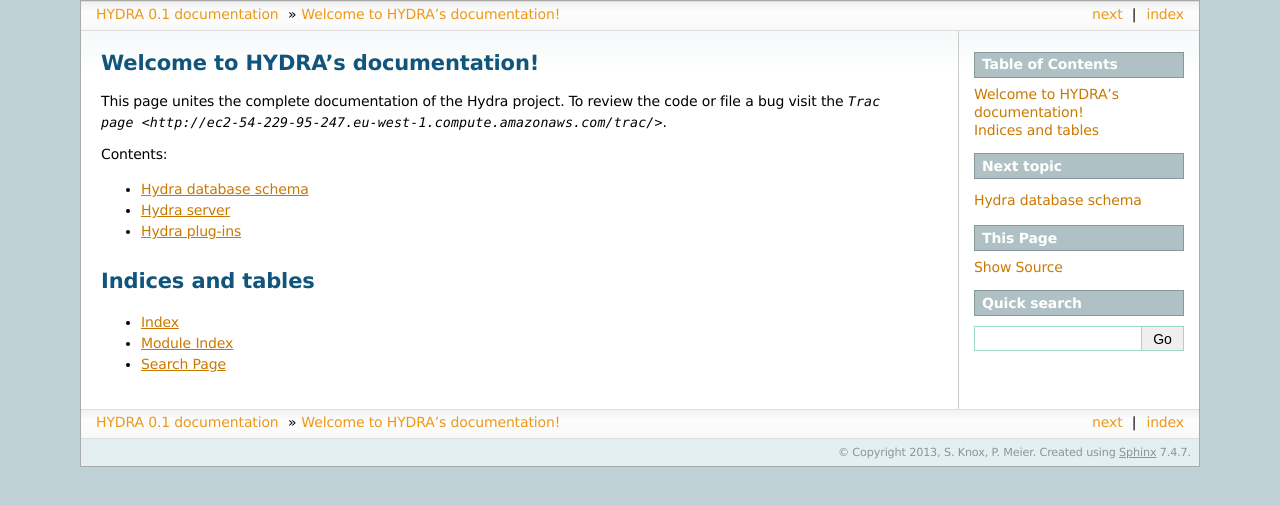
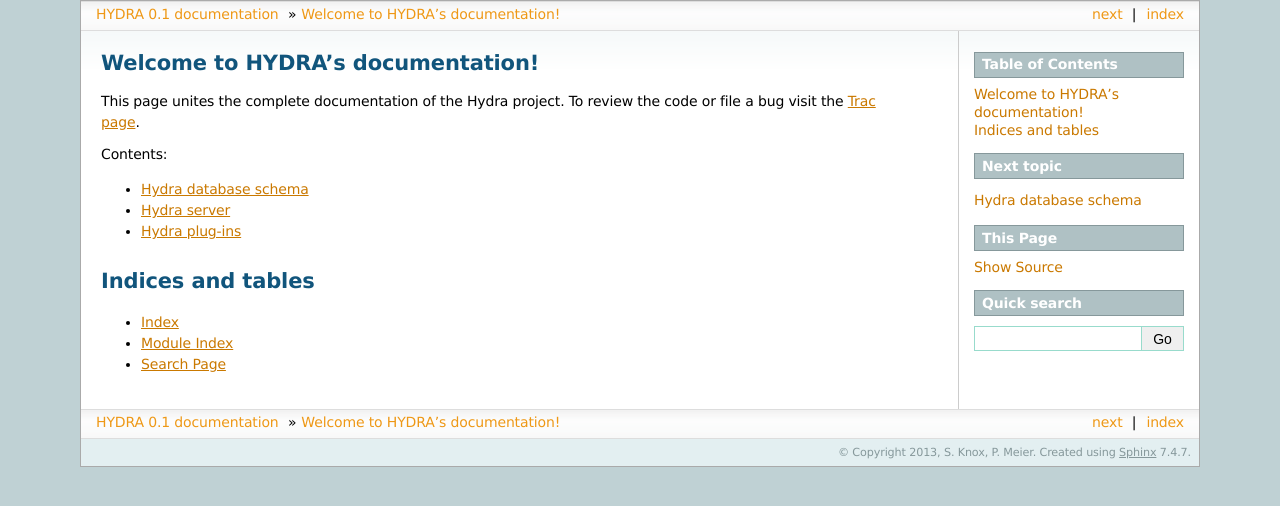
Before and after one commit to UMWRG/HydraPlatform, a Sphinx documentation site: the page built from doc/index.rst, in a window 1280 px wide. Shown: the top 506 px of the page. Built offline with Sphinx 7.4.7, drawn with Linux system fonts in a browser that asks for light colours; formulas are drawn with MathJax 3; pages that are not in the unit, such as notebooks, are missing from menus.

Commit message:
Minor update in docs.
git-svn-id: svn+ssh://ec2-54-229-95-247.eu-west-1.compute.amazonaws.com/home/svn/svnrepository/HYDRA@28 5b2e1b5e-a1f6-4386-8dd1-2f88c1042e8b

```diff
--- a/doc/index.rst
+++ b/doc/index.rst
@@ -8,7 +8,7 @@
 
 This page unites the complete documentation of the Hydra project. To review the
 code or file a bug visit the `Trac page
-<http://ec2-54-229-95-247.eu-west-1.compute.amazonaws.com/trac/>`.
+<http://ec2-54-229-95-247.eu-west-1.compute.amazonaws.com/trac/>`_.
 
 Contents:
 
```
